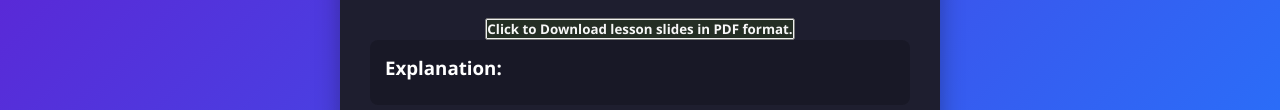
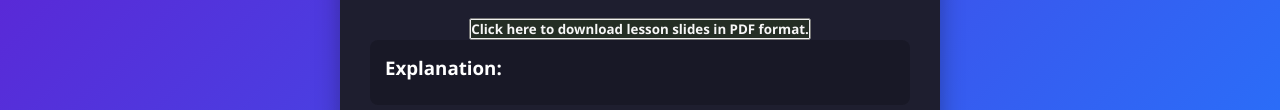
Before and after one commit to Ernest-Ahorgah/Nunya-Academy-vacation-class, a plain HTML site: page index.html in a window 1280 px wide. Shown: the part 511-621 px from the top of the page. Drawn offline with Linux system fonts and the light colour scheme.

Commit message:
Update index.html

```diff
--- a/index.html
+++ b/index.html
@@ -14,7 +14,7 @@
     <div id="quiz-box">
       <div id="question">Question text here</div>
       <div id="options"></div>
-       <button><a href="https://mega.nz/folder/6Y9m3DpD#ag-57PbJt9vQQ6kf4vC0Kg" id="slide" target="_blank">Click to Download lesson slides in PDF format.</A></button>
+       <button><a href="https://mega.nz/folder/6Y9m3DpD#ag-57PbJt9vQQ6kf4vC0Kg" id="slide" target="_blank">Click here to download lesson slides in PDF format.</A></button>
       <div id="explanation-container" class="hidden">
         <h3>Explanation:</h3>
         <p id="explanation-text"></p>
```
